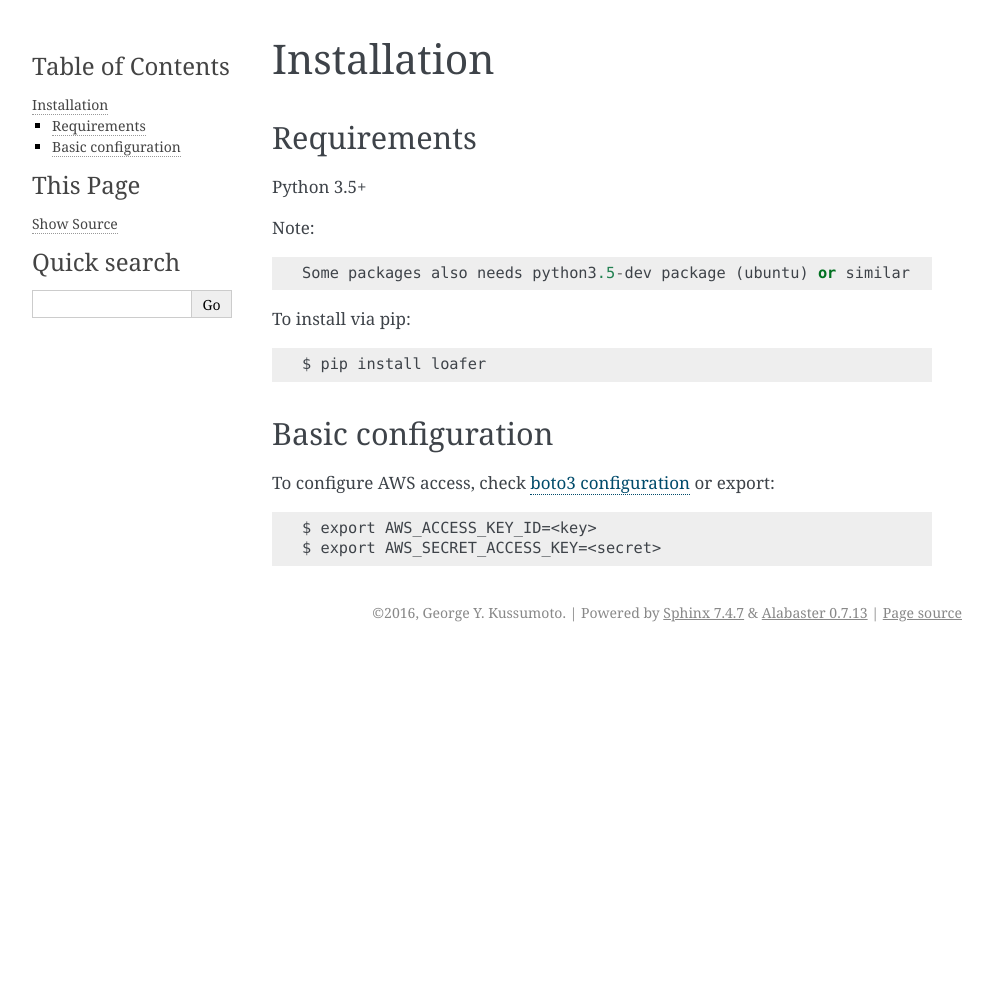
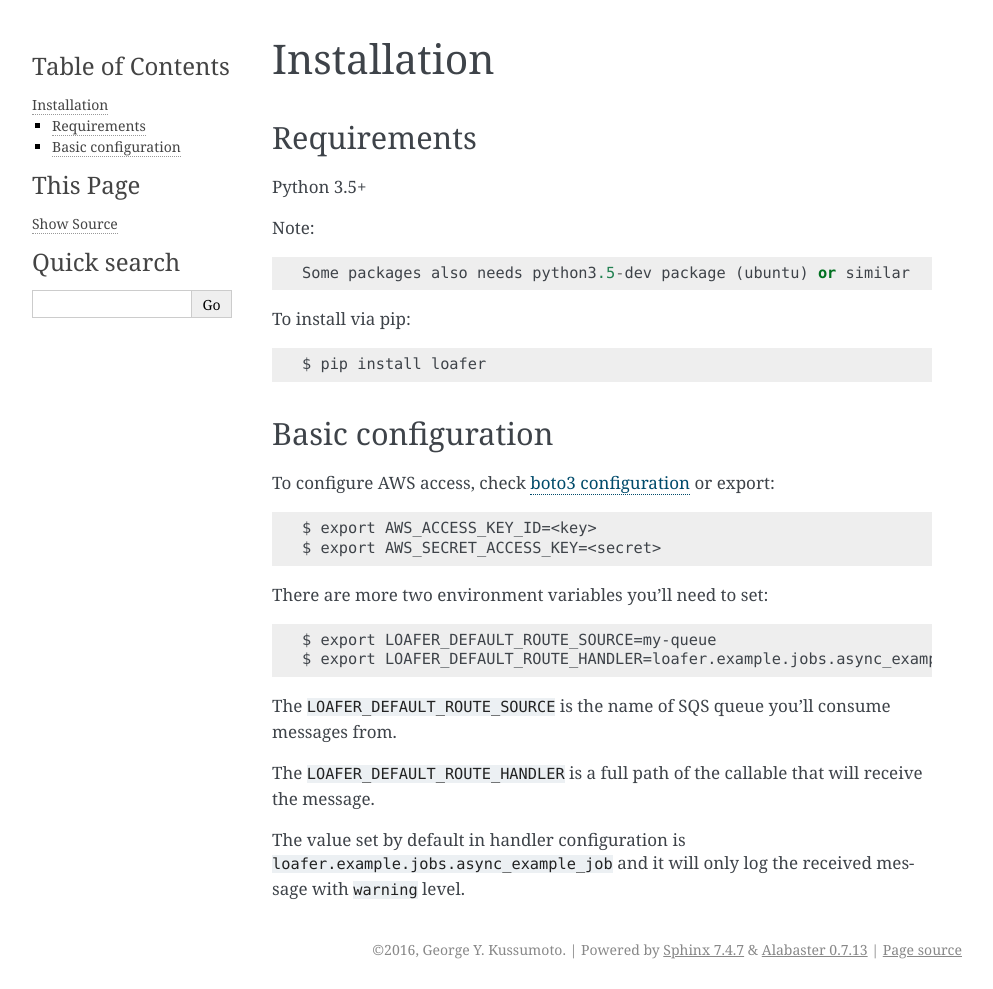
Before and after one commit to georgeyk/loafer, a Sphinx documentation site: the page built from docs/source/quickstart/installation.rst, in a window 1280 px wide. Shown: the whole page, without its empty margins (148-1141 px from the left). Built offline with Sphinx 7.4.7, drawn with Linux system fonts in a browser that asks for light colours; before the commit the page ends 900 px from its top, so only the background shows below that.

Commit message:
Update docs, quickstart and development install sections

```diff
--- a/docs/source/development/installation.rst
+++ b/docs/source/development/installation.rst
@@ -29,3 +29,5 @@ To configure AWS access, check `boto3 configuration`_ or export::
 
 
 .. _boto3 configuration: https://boto3.readthedocs.org/en/latest/guide/quickstart.html#configuration
+
+Check the :doc:`../settings` section to see specific configurations.
--- a/docs/source/quickstart/installation.rst
+++ b/docs/source/quickstart/installation.rst
@@ -27,3 +27,16 @@ To configure AWS access, check `boto3 configuration`_ or export::
 
 
 .. _boto3 configuration: https://boto3.readthedocs.org/en/latest/guide/quickstart.html#configuration
+
+
+There are more two environment variables you'll need to set::
+
+    $ export LOAFER_DEFAULT_ROUTE_SOURCE=my-queue
+    $ export LOAFER_DEFAULT_ROUTE_HANDLER=loafer.example.jobs.async_example_job
+
+The ``LOAFER_DEFAULT_ROUTE_SOURCE`` is the name of SQS queue you'll consume messages from.
+
+The ``LOAFER_DEFAULT_ROUTE_HANDLER`` is a full path of the callable that will receive the message.
+
+The value set by default in handler configuration is ``loafer.example.jobs.async_example_job``
+and it will only log the received message with ``warning`` level.
```
Also changed, not shown: docs/source/quickstart/usage.rst (+7 -0 lines).
